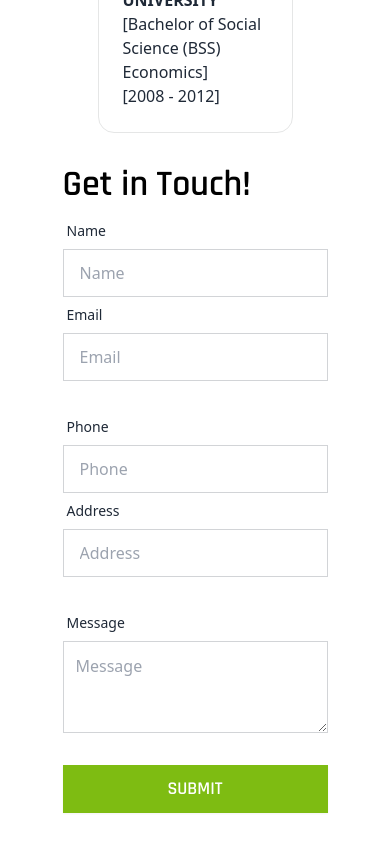
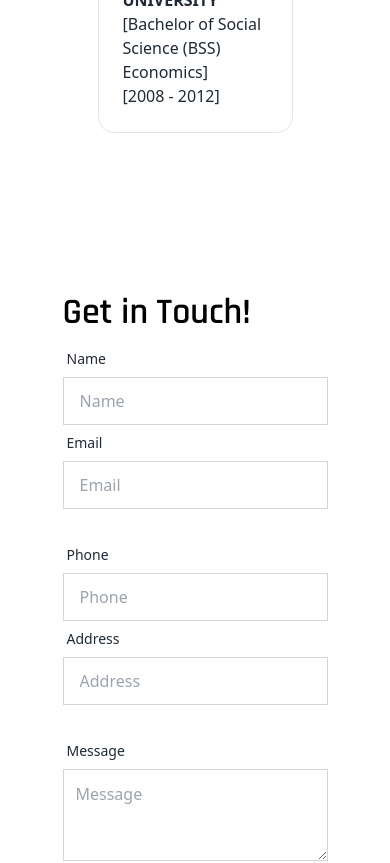
Before and after one commit to WEB-Imran-Hossain/my-portfolio-website, a React (Vite) app: page / in a window 390 px wide. Shown: the part 5220-6083 px from the top of the page. Built offline with nearby package versions, Linux system fonts and the light colour scheme.

Commit message:
conatct section responsive

```diff
--- a/src/Pages/ContactPage/Contact.jsx
+++ b/src/Pages/ContactPage/Contact.jsx
@@ -8,7 +8,7 @@ const Contact = () => {
         <div className='flex flex-col md:flex-row lg:flex-row items-center justify-center md:mt-32 gap-20'>
            <div>
 
-           <form className="card-body md:w-[35rem] md:p-0 mb-10 flex justify-between">
+           <form className="card-body md:w-[35rem] md:p-0 mb-10 flex justify-between mt-32">
                             <h1 className="text-4xl font-semibold text-black font-Rajdhani">
                                 Get in Touch!
                             </h1>
```
